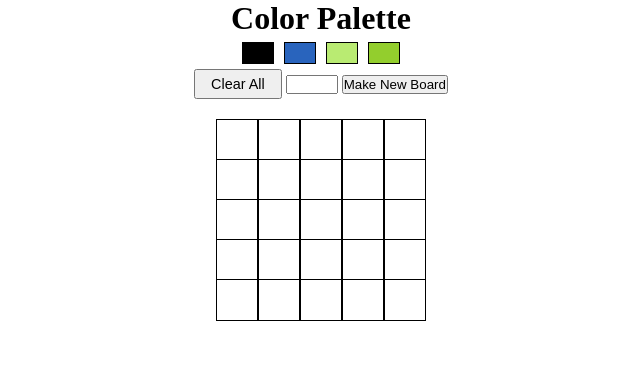
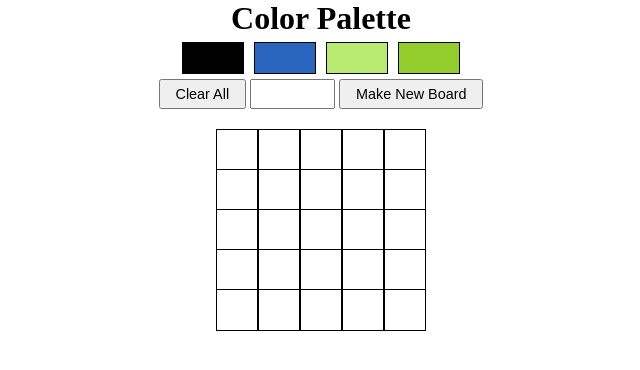
Before and after one commit to AngelicaCSSilva/TRYBE-Projeto-03-Pixels-Art, a plain HTML site: page index.html in a window 1280 px wide. Shown: the whole page, without its empty margins (319-959 px from the left). Drawn offline with Linux system fonts and the light colour scheme.

Commit message:
Alterado estilo dos botões, input e paleta de cores.

```diff
--- a/style.css
+++ b/style.css
@@ -20,25 +20,13 @@
 
 .color {
   margin: 5px;
-  padding: 10px 15px;
+  padding: 15px 30px;
   border: 1px solid black;
 }
 
 .black {
   background-color: black;
 }
-
-/* .yellow {
-  background-color: yellow;
-}
-
-.blue {
-  background-color: blue;
-}
-
-.red {
-  background-color: red;
-} */
 
 #pixel-board {
   margin-top: 20px;
@@ -57,7 +45,7 @@
   height: 40px;
 }
 
-#clear-board {
+#clear-board, #generate-board, #board-size {
   padding: 5px 15px;
   font-size: 0.9em;
 }
```
